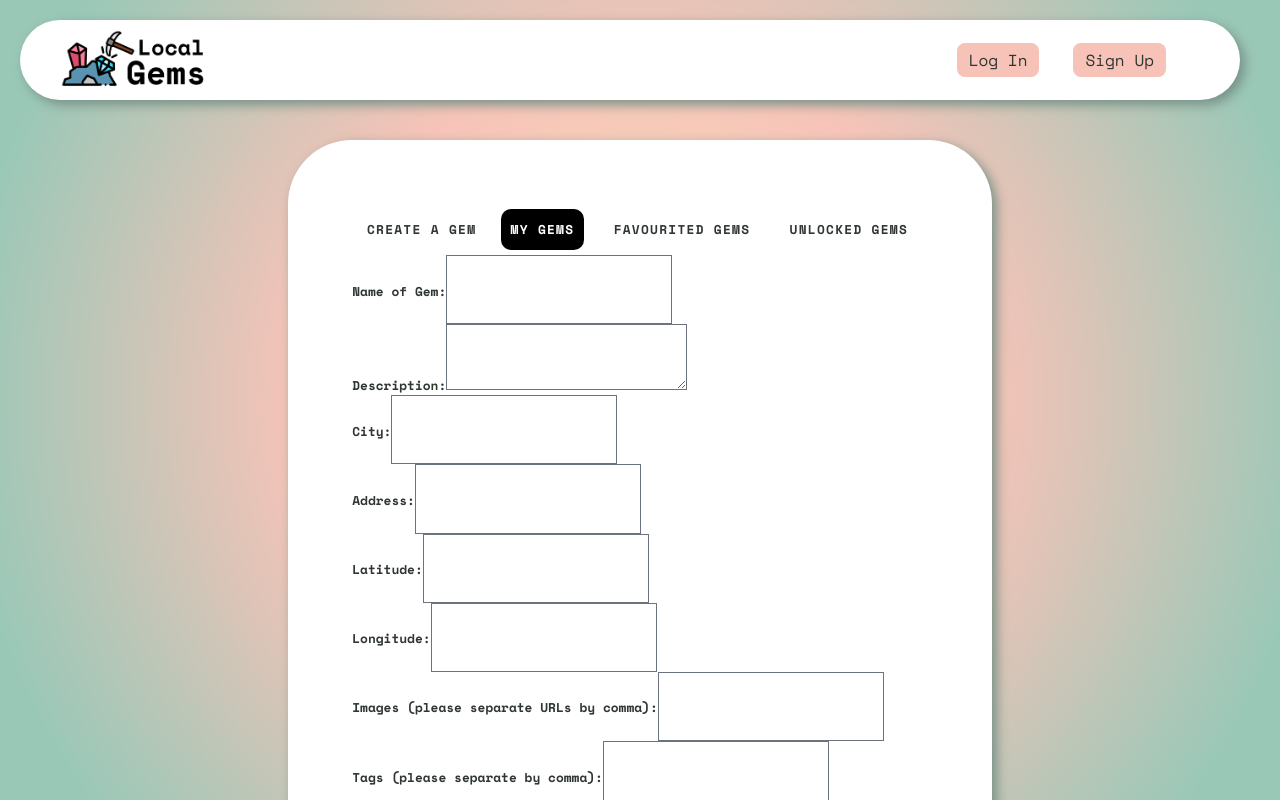
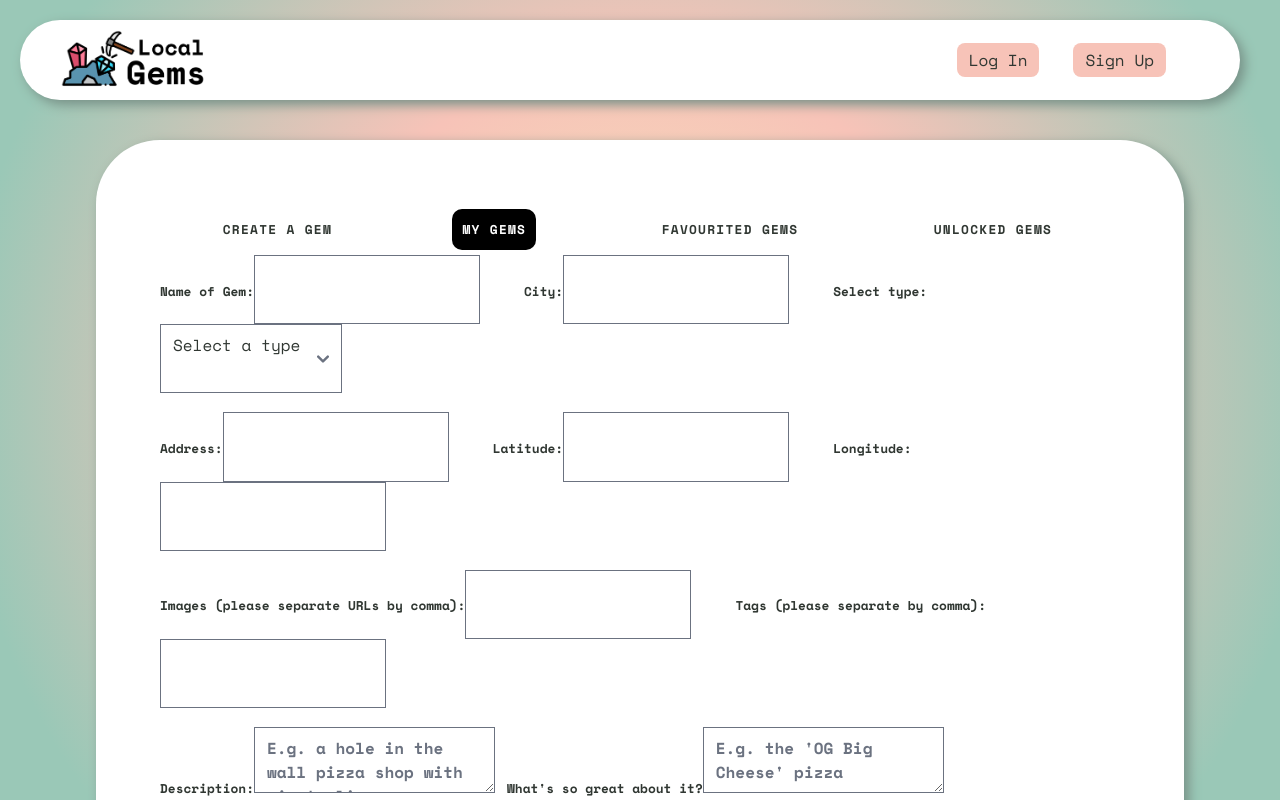
Before and after one commit to Ametrysinine/LocalGems, a React (Vite) app in the folder client/: page /my-gems in a window 1280 px wide. Both pictures are taken after a click on the button "CREATE A GEM". Shown: the top 800 px of the page. Built offline with nearby package versions, Linux system fonts and the light colour scheme; no server answers; a web font is replaced by a local one.

Commit message:
Receive state and add class

```diff
--- a/client/src/components/CreateGemForm.jsx
+++ b/client/src/components/CreateGemForm.jsx
@@ -3,8 +3,7 @@ import { useTokenContext } from "../contexts/TokenContext";
 import "../styles/CreateGemForm.scss";
 
 
-
-const CreateGemForm = function({ onSuccess }) {
+const CreateGemForm = function(props) {
 
   const { user, error, validateToken } = useTokenContext();
 
@@ -47,7 +46,8 @@ const CreateGemForm = function({ onSuccess }) {
   const handleSubmit = async (e) => {
     e.preventDefault();
 
-    if (user) {try {
+    if (user) {
+      try {
         const response = await fetch(`/api/gems/create?username=${user.name}&userId=${user.user_id}`, {
           method: 'POST',
           headers: {
@@ -61,63 +61,28 @@ const handleSubmit = async (e) => {
           return;
         }
         const newGem = await response.json();
-      onSuccess(newGem);
+        props.onSuccess(newGem);
       } catch (error) {
         console.error('Failed to create gem:', error);
-    }}
+      }
+    }
   };
 
   return (
-    <div className="CreateGemFormContainer">
-      <form onSubmit={handleSubmit}>
+    <div className="creategemform-container">
+      <form onSubmit={handleSubmit} className={`creategemform`}>
+        <div className="row-1">
           <label>
             Name of Gem:
             <input type="text" name="name" value={formData.name} onChange={handleChange} required />
           </label>
-        <br />
-        <label>
-          Description:
-          <textarea name="description" value={formData.description} onChange={handleChange} required />
-        </label>
-        <br />
           <label>
             City:
             <input type="text" name="city" value={formData.city} onChange={handleChange} required />
           </label>
-        <br />
-        <label>
-          Address:
-          <input type="text" name="address" value={formData.address} onChange={handleChange} required />
-        </label>
-        <br />
-        <label>
-          Latitude:
-          <input type="text" name="latitude" value={formData.latitude} onChange={handleChange} required />
-        </label>
-        <br />
-        <label>
-          Longitude:
-          <input type="text" name="longitude" value={formData.longitude} onChange={handleChange} required />
-        </label>
-        <br />
-        <label>
-          Images (please separate URLs by comma):
-          <input type="text" name="images" value={formData.images} onChange={handleChange} required />
-        </label>
-        <br />
-        <label>
-          Tags (please separate by comma):
-          <input type="text" name="tags" value={formData.tags} onChange={handleChange} required />
-        </label>
-        <br />
-        <label>
-          What's great about it?
-          <textarea type="text" name="whats_great_about_it" value={formData.whats_great_about_it} onChange={handleChange} required />
-        </label>
-        <br />
           <label>Select type:</label>
           <select
-            type="text" name="type" value={formData.type} onChange={handleChange} required>
+            type="text" name="type" value={formData.type} onChange={handleChange} className="type" required>
             <option value="">Select a type</option>
             <option value="food">Food</option>
             <option value="outdoors">Outdoors</option>
@@ -126,8 +91,49 @@ const handleSubmit = async (e) => {
             <option value="nightlife">Nightlife</option>
             <option value="services">Services</option>
           </select>
+        </div>
+        <br/>
+        <div className="row-2">
+          <label>
+            Address:
+            <input type="text" name="address" value={formData.address} onChange={handleChange} required />
+          </label>
+          <label>
+            Latitude:
+            <input type="text" name="latitude" value={formData.latitude} onChange={handleChange} required />
+          </label>
+          <label>
+            Longitude:
+            <input type="text" name="longitude" value={formData.longitude} onChange={handleChange} required />
+          </label>
+        </div>
+        <br/>
+        <div className="row-3">
+          <label>
+            Images (please separate URLs by comma):
+            <input type="text" name="images" value={formData.images} onChange={handleChange} required />
+          </label>
+          <label>
+            Tags (please separate by comma):
+            <input type="text" name="tags" value={formData.tags} onChange={handleChange} required />
+          </label>
+        </div>
+        <br/>
+        <div className="row-4">
+          <label>
+            Description:
+            <textarea name="description" value={formData.description} onChange={handleChange} required placeholder="E.g. a hole in the wall pizza shop with giant slices" />
+          </label>
+          <label>
+            What's so great about it?
+            <textarea type="text" name="whats_great_about_it" value={formData.whats_great_about_it} onChange={handleChange} required placeholder="E.g. the 'OG Big Cheese' pizza"/>
+          </label>
           <br />
+        </div>
+
+        <div className="submit-button">
           <button type="submit">Submit</button>
+        </div>
       </form>
 
     </div>
```
Lines whose indentation alone changed are shown as unchanged.
